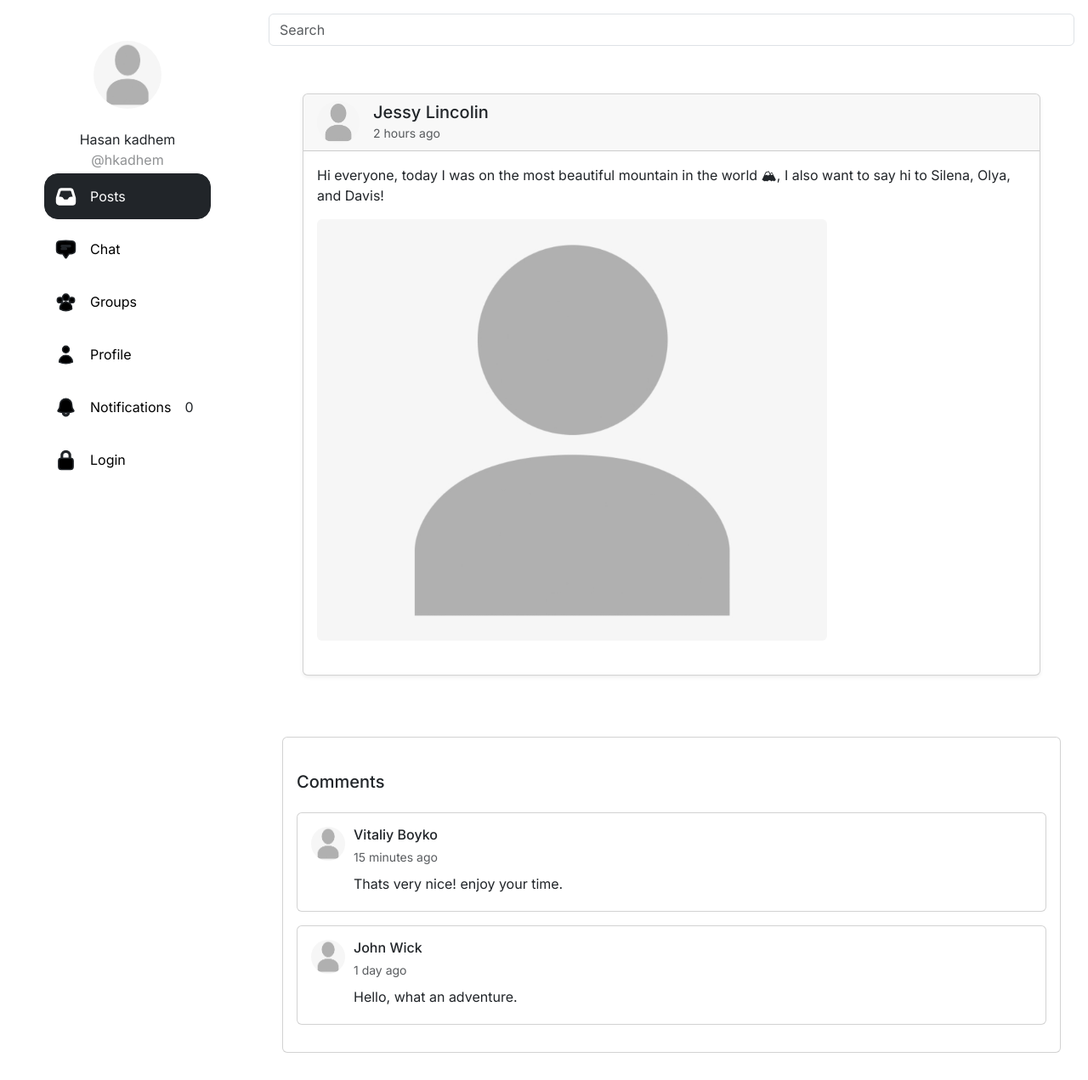
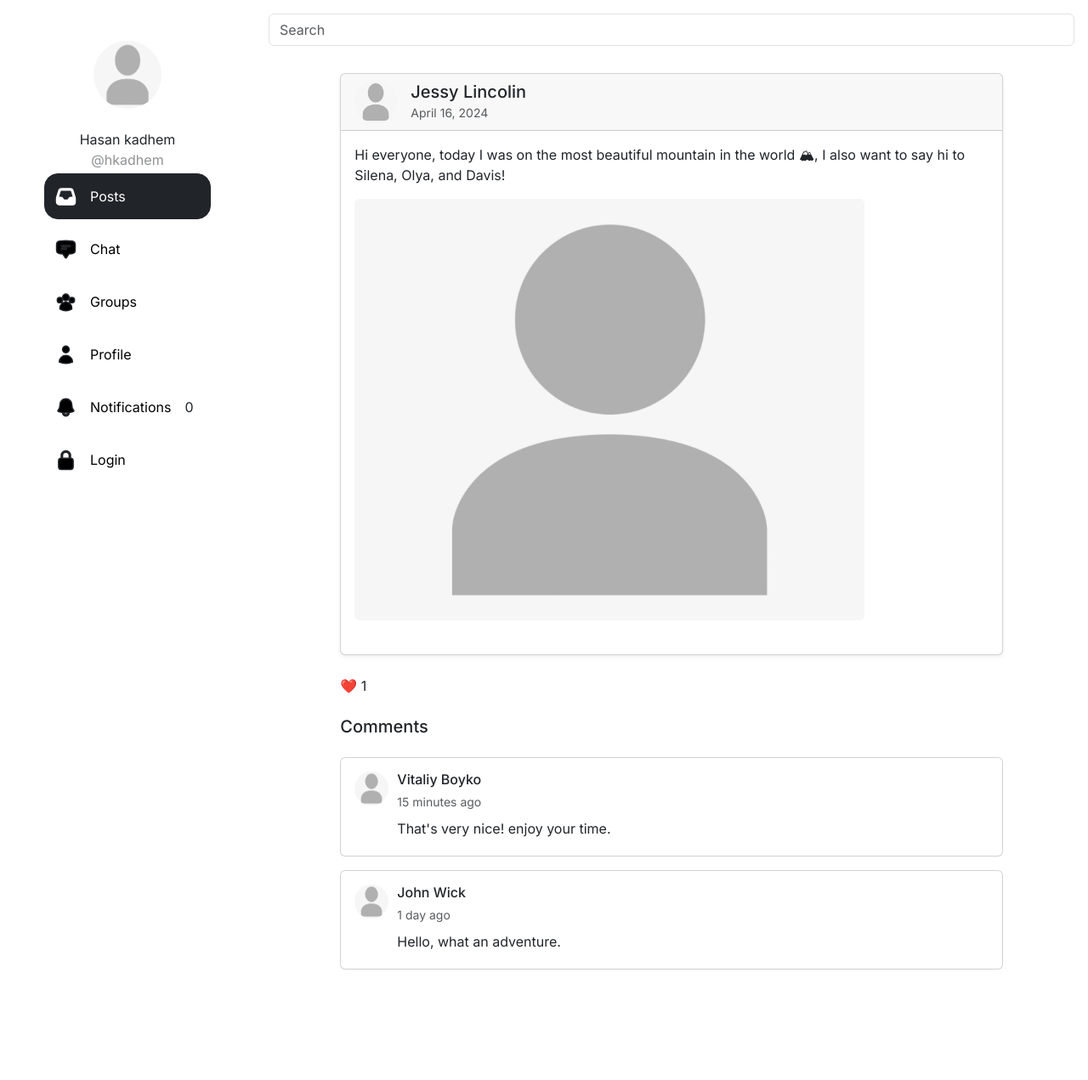
Before and after one commit to mariamqiix/social-network, a Next.js app in the folder frontend/: page /posts in a window 1280 px wide. Shown: the whole page at 85% size. After the commit the page ends 1189 px from the top, so only its background shows below. Built offline with nearby package versions, Linux system fonts and the light colour scheme.

Commit message:
UI enhancements

```diff
--- a/frontend/src/app/posts/page.tsx
+++ b/frontend/src/app/posts/page.tsx
@@ -1,13 +1,6 @@
-// import AuthorInfo from '../components/Author-info';
 import PostContent from '../components/PostContent';
 import PostActions from '../components/PostActions';
 import CommentList from '../components/CommentList';
-
-
-
-export function page() {
-    return <h1>You have no posts</h1>;
-}
 
 export default function PostPage() {
   const post = {
@@ -15,19 +8,19 @@ export default function PostPage() {
       name: "Jessy Lincolin",
       avatar: "/placeholder.jpg",
     },
-    time: "2 hours ago",
+    time: "April 16, 2024",
     content: "Hi everyone, today I was on the most beautiful mountain in the world 🏔, I also want to say hi to Silena, Olya, and Davis!",
     images: [
-      "/placeholder.jpg",
+      "/placeholder.jpg", // Your uploaded image
     ],
-    likes: "6355 likes",
+    likes: "1",
     comments: [
       {
         author: {
           name: "Vitaliy Boyko",
           avatar: "/placeholder.jpg",
         },
-        content: "Thats very nice! enjoy your time.",
+        content: "That's very nice! enjoy your time.",
         time: "15 minutes ago",
         likes: "4 likes"
       },
@@ -44,12 +37,10 @@ export default function PostPage() {
   };
 
   return (
-    <div className="bg-gray-100 min-h-screen flex">
-      <main className="flex-1 p-4">
-        <div className="col-span-9">
-          <div className="p-4 bg-white rounded-lg shadow-md">
-          <div className="postBody">
-
+    <div className="container my-4">
+      <div className="row justify-content-center">
+        {/* Use a wider column */}
+        <div className="col-lg-10">
           {/* Post Content */}
           <PostContent
             avatar={post.author.avatar}
@@ -58,19 +49,16 @@ export default function PostPage() {
             content={post.content}
             images={post.images}
           />
+
           {/* Post Actions */}
-            {/* <PostActions likes={post.likes} /> */}
-            </div>
-        </div>
-            <br></br>
-        <div className="card">
-          <div className="card-body">
+          <PostActions likes={post.likes} />
+
           {/* Comments Section */}
+          <div className="mt-4">
             <CommentList comments={post.comments} />
           </div>
         </div>
       </div>
-      </main>
     </div>
   );
 }
```
Lines whose indentation alone changed are shown as unchanged.
